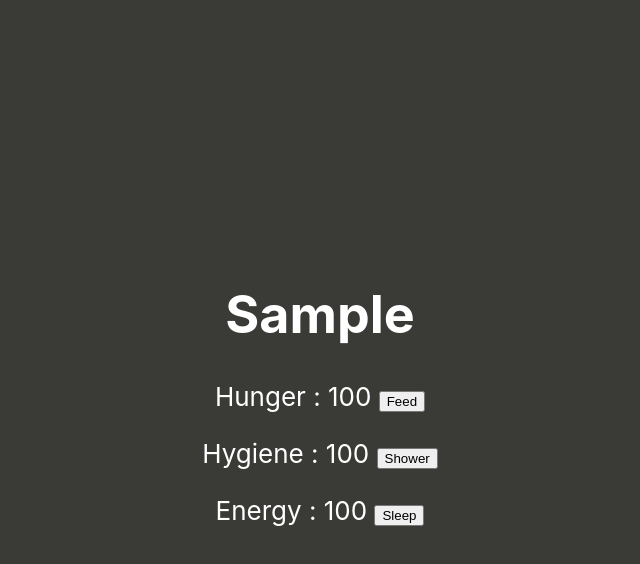
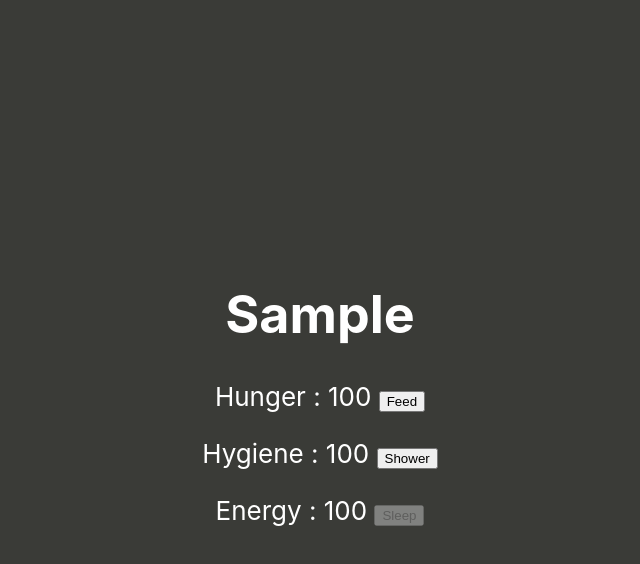
Before and after one commit to johlits/pet, a React (Create React App) app: page / in a window 1280 px wide. Both pictures are taken after typing "Sample" into the empty fields and a click on the button "Create". Shown: the top 564 px of the page, without its empty margins (320-960 px from the left). Built offline with nearby package versions, Linux system fonts and the light colour scheme.

Commit message:
add more functionality

```diff
--- a/src/App.tsx
+++ b/src/App.tsx
@@ -6,25 +6,31 @@ interface StatProps {
   name?: any;
   value?: any;
   action?: any;
+  seconds?: any;
   timer?: any;
+  disabled?: any;
+  parentCallback?: any;
 }
 
 type StatState = {
   value: any,
-  seconds: any
+  seconds: any,
+  disabled: any
 };
 
 class Stat extends React.Component<StatProps, StatState> {
   interval: any;
   constructor(props: any) {
     super(props)
-    this.state = { value: this.props.value, seconds: 0 };
+    this.state = { value: this.props.value, seconds: this.props.seconds, disabled: this.props.disabled };
   }
   Increment = () => {
     this.setState({ value: this.state.value + 1 });
+    this.sendData({ key: this.props.name, value: this.state.value, change: 1, seconds: this.state.seconds});
   }
   Decrement = () => {
     this.setState({ value: this.state.value - 1 });
+    this.sendData({ key: this.props.name, value: this.state.value, change: -1, seconds: this.state.seconds});
   }
 
   tick() {
@@ -32,14 +38,22 @@ class Stat extends React.Component<StatProps, StatState> {
       this.setState(state => ({
         seconds: 0
       }));
-      this.Decrement();
+      if (this.props.name === 'Energy' && this.state.disabled && this.state.value < 100) {
+        this.Increment();
+      }
+      else if (this.state.value > 0) {
+        this.Decrement();
+      }
     }
     else {
       this.setState(state => ({
         seconds: state.seconds + 1
       }));
     }
+  }
 
+  sendData = (s: any) => {
+    this.props.parentCallback(s);
   }
 
   componentDidMount() {
@@ -50,8 +64,14 @@ class Stat extends React.Component<StatProps, StatState> {
     clearInterval(this.interval);
   }
 
+  componentDidUpdate(prevProps: { disabled: any }) {
+    if (prevProps.disabled !== this.props.disabled) {
+      this.setState({ disabled: this.props.disabled });
+    }
+  }
+
   render() {
-  return <p>{this.props.name} : {this.state.value} <button onClick={this.Increment}>{this.props.action}</button></p>;
+    return <p>{this.props.name} : {this.state.value} <button onClick={this.Increment} disabled={this.state.disabled}>{this.props.action}</button></p>;
   }
 }
 
@@ -59,18 +79,52 @@ interface PetProps {
   name?: string;
 }
 
-type PetState = { text: string, name: string, stats: any };
+type PetState = { text: string, name: string, stats: any, isSleeping: any };
 
 class Pet extends React.Component<PetProps, PetState> {
   constructor(props: any) {
     super(props);
-    this.state = { text: '', name: '', stats: [
-      {name: 'Hunger', value: 100, action: 'Feed', timer: 5},
-      {name: 'Hygiene', value: 100, action: 'Shower', timer: 10},
-      {name: 'Energy', value: 100, action: 'Sleep', timer: 20}] };
+    this.state = { text: '', name: '', isSleeping: false, stats: [
+      {name: 'Hunger', value: 100, action: 'Feed', seconds: 0, timer: 2, disabled: false},
+      {name: 'Hygiene', value: 100, action: 'Shower', seconds: 0, timer: 8, disabled: false},
+      {name: 'Energy', value: 100, action: 'Sleep', seconds: 0, timer: 4, disabled: true}] };
 
     this.handleChange = this.handleChange.bind(this);
     this.handleSubmit = this.handleSubmit.bind(this);
+  }
+
+  callbackFunction = (childData: any) => {
+
+    let tstats = this.state.stats;
+
+    if (childData.key === 'Energy') {
+      if (childData.change === 1 && childData.value < 100) {
+        this.setState({ isSleeping: true });
+      }
+      else {
+        this.setState({ isSleeping: false });
+      }
+    }
+
+    for (var i in tstats) {
+      if (tstats[i].name === childData.key) {
+        tstats[i].seconds = childData.seconds;
+        tstats[i].value = childData.value;
+      }
+      if (this.state.isSleeping) {
+        tstats[i].disabled = true;
+      }
+      else {
+        if (tstats[i].name === 'Energy' && tstats[i].value >= 100) {
+          tstats[i].disabled = true;
+        }
+        else {
+          tstats[i].disabled = false;
+        }
+      }
+    }
+
+    this.setState({ stats: tstats });
   }
 
   handleChange(e: { target: { value: any; }; }) {
@@ -90,7 +144,7 @@ class Pet extends React.Component<PetProps, PetState> {
   render() {
 
     if (this.state.name.length < 1) {
-      return <form onSubmit={this.handleSubmit}>
+      return <div><form onSubmit={this.handleSubmit}>
           <label htmlFor="new-pet">
             Name your pet:
           </label>
@@ -102,11 +156,11 @@ class Pet extends React.Component<PetProps, PetState> {
           <button>
             Create
           </button>
-        </form>;
+        </form><a href="https://github.com/johlits/pet">GitHub</a></div>;
     }
     else {
-      const statItems = this.state.stats.map((item: { name: any; value: any; action: any; timer: any; }) =>
-      <Stat name={item.name} value={item.value} action={item.action} timer={item.timer}></Stat>);
+      const statItems = this.state.stats.map((item: { name: any; value: any; action: any; seconds: any; timer: any; disabled: any; }) =>
+      <Stat parentCallback = {this.callbackFunction} name={item.name} value={item.value} action={item.action} seconds={item.seconds} timer={item.timer} disabled={item.disabled}></Stat>);
 
       return <div><h1>{this.state.name}</h1>{statItems}</div>;
     }
```
